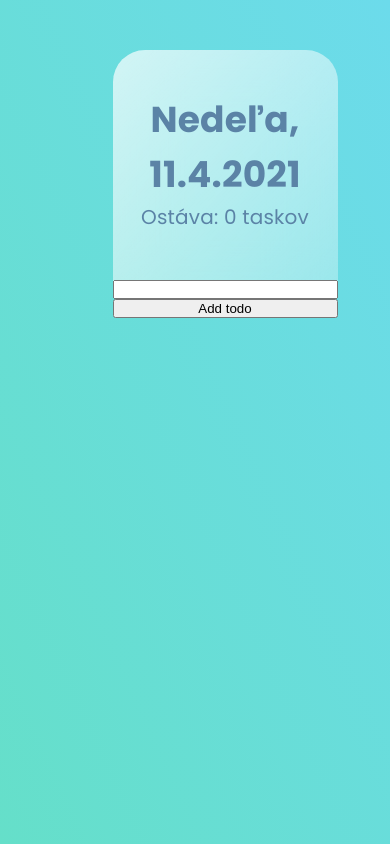
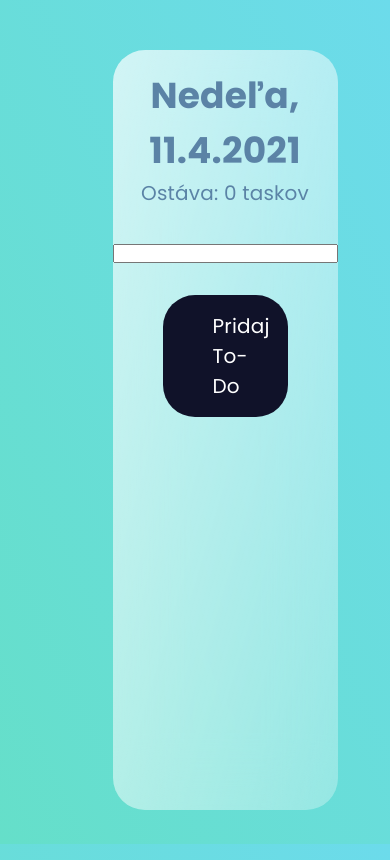
Before and after one commit to BranislavMateas/ProductivityApp, a React (Create React App) app: page / in a window 390 px wide. Shown: the top 860 px of the page. Built offline with nearby package versions, Linux system fonts and the light colour scheme.

Commit message:
App set to be no more than 100% of our viewport heigth

```diff
--- a/src/App.js
+++ b/src/App.js
@@ -62,7 +62,7 @@ function App() {
 
   function handleAddTodo(e) {
     const todoName = todoContains.current.value;
-    if (todoName === "") return;
+    if (todoName === "") return alert("Sorry, ale v tvojom TODO tasku ti chýba obsah!");
     setTodos((prevTodos) => {
       return [...prevTodos, { id: uuidv4(), name: todoName, complete: false }];
     });
@@ -70,7 +70,6 @@ function App() {
   }
 
   function handleCompleteTodos(e) {
-    window.confirm("Are u sure?");
     setTodos(() => {
       return todosList.filter((exactTodo) => !exactTodo.complete)
     });
@@ -103,9 +102,13 @@ function App() {
 
         <h1 id="date">{currDate}</h1>
         <h3 id="remaining">Ostáva: {todosList.filter((exactTodo) => !exactTodo.complete).length} {tasky}</h3>
-        <TodoList todos={todosList} toggleTodo={toggleTodo} handleCompleteTodos={handleCompleteTodos} />
+        <ul className="list">
+          <TodoList todos={todosList} toggleTodo={toggleTodo} handleCompleteTodos={handleCompleteTodos} />
+        </ul>
         <input className="bar" onKeyPress={(e) => e.key === "Enter" && adderer.click()} ref={todoContains} type="text"></input>
-        <button id="adder" onClick={handleAddTodo}>Add todo</button>
+        <div id="adder" onClick={handleAddTodo}>
+          <a>Pridaj To-Do</a>
+        </div>
 
       </div>
     </>
--- a/src/myStyles.css
+++ b/src/myStyles.css
@@ -9,12 +9,18 @@
 
 body {
   font-family: 'Poppins', sans-serif;
-  overflow-x: hidden;
+  overflow: hidden;
   outline-color: #fff;
   box-sizing: border-box;
   min-width: 450px;
   letter-spacing: 0.2px;
   background: linear-gradient(to right top, #65dfc9, #6cdbeb) no-repeat fixed;
+}
+
+@media screen and (max-width: 450px) {
+    body {
+      overflow-x: scroll;
+    }
 }
 
 *, *::before, *::after {
@@ -42,8 +48,8 @@ body {
   z-index: 2;
   backdrop-filter: blur(2rem);
   margin: 50px auto;
-  padding-top: 32px;
-  height: auto;
+  padding-top: 1vh;
+  height: 90vh;
   border-radius: 2rem;
   width: 50%;
   display: flex;
@@ -53,7 +59,7 @@ body {
 .item {
   padding: 50px;
   margin: 10px 50px;
-  font-size: 24px;
+  font-size: 1.25em;
   border-radius: 2rem;
   background: linear-gradient(
     to left top,
@@ -68,5 +74,28 @@ body {
   text-align: center;
   color: #5B83A6;
   font-size: 20px;
-  margin-bottom: 48px;
+  margin-bottom: 36px;
 }
+
+#adder {
+  text-align: center;
+  padding: 16px 50px;
+  margin: 10px 50px;
+  margin-top: 32px;
+  font-size: 1.25em;
+  border-radius: 2rem;
+  background: #101229;
+  color: #fff;
+}
+
+#adder:hover {
+  cursor: pointer;
+}
+
+.confirmation {
+  margin-right: 12px !important;
+}
+
+.list {
+  overflow-y: scroll;
+}
```
